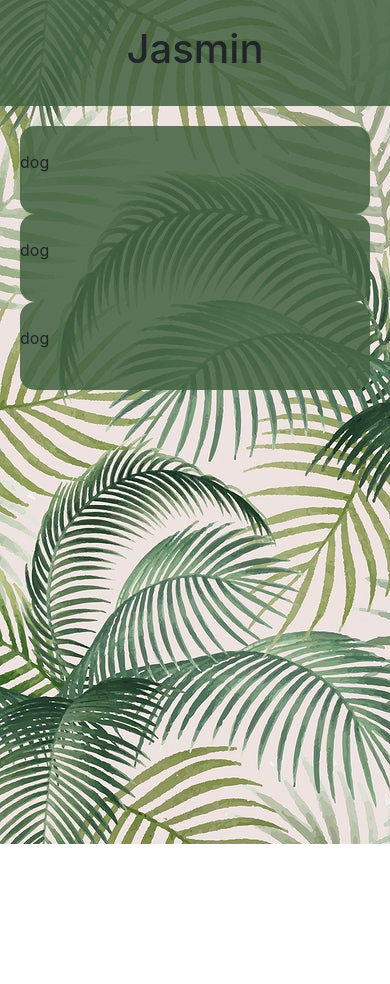
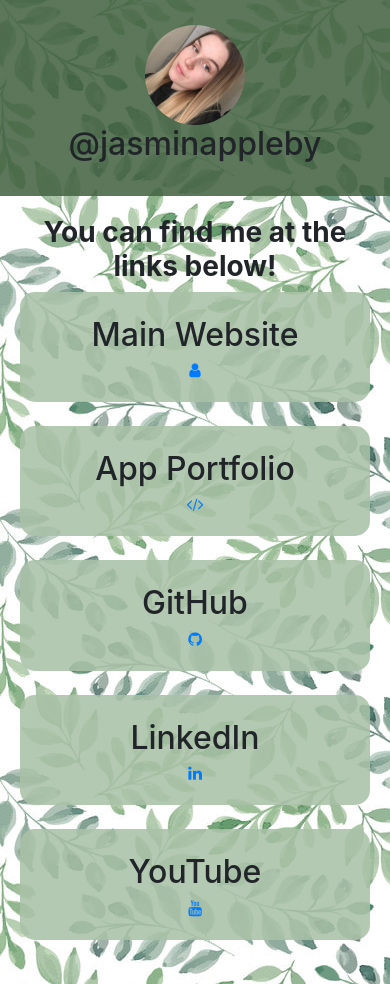
Before and after one commit to jasminappleby/Jasmins-Homepage, a plain HTML site: page index.html in a window 390 px wide. Before the commit the page ends 844 px from the top, so only its background shows below. Drawn offline with nearby package versions, Linux system fonts and the light colour scheme.

Commit message:
all link to github currently but got styling mainly down. need to edit now the a tags look to make icons bigger and more clear

```diff
--- a/index.html
+++ b/index.html
@@ -5,24 +5,52 @@
     <meta http-equiv="X-UA-Compatible" content="IE=edge">
     <meta name="viewport" content="width=device-width, initial-scale=1.0">
     <link rel="stylesheet" href="styles.css">
-
+    <link rel="stylesheet" href="https://cdnjs.cloudflare.com/ajax/libs/font-awesome/4.7.0/css/font-awesome.min.css">
     <link rel="stylesheet" href="https://stackpath.bootstrapcdn.com/bootstrap/4.3.1/css/bootstrap.min.css" integrity="sha384-ggOyR0iXCbMQv3Xipma34MD+dH/1fQ784/j6cY/iJTQUOhcWr7x9JvoRxT2MZw1T" crossorigin="anonymous">
     <title>Jasmin Appleby Holdham</title>
 </head>
 <body>
     <header>
-        <h1>Jasmin</h1>
+        <img src="imgs/selfie.jpg" alt="" class="selfie">
+        <h2>@jasminappleby</h2>
     </header>
     <main>
+        <h3 class="text-center font-weight-bold">You can find me at the links below!</h3>
+
+        <!-- Landing Page on Jasmins-Portfolio -->
         <section class="bordered-section py-4 d-flex flex-column">
-            <p>dog</p>
+            <h2 class="text-center">Main Website</h2>
+            <a href="https://github.com/jasminappleby" class="fa fa-user text-center" target="_blank"></a>
         </section>
+        <br>
+
+        <!-- App Portfolio (Shortcut to my projects) -->
         <section class="bordered-section py-4 d-flex flex-column">
-            <p>dog</p>
+            <h2 class="text-center">App Portfolio</h2>
+            <a href="https://github.com/jasminappleby" class="fa fa-code text-center" target="_blank"></a>
         </section>
+        <br>
+
+        <!-- Github -->
         <section class="bordered-section py-4 d-flex flex-column">
-            <p>dog</p>
+            <h2 class="text-center">GitHub</h2>
+            <a href="https://github.com/jasminappleby" class="fa fa-github text-center" target="_blank"></a>
         </section>
+        <br>
+
+        <!-- LinkedIn -->
+        <section class="bordered-section py-4 d-flex flex-column">
+            <h2 class="text-center">LinkedIn</h2>
+            <a href="https://github.com/jasminappleby" class="fa fa-linkedin text-center" target="_blank"></a>
+        </section>
+        <br>
+
+        <!-- YouTube -->
+        <section class="bordered-section py-4 d-flex flex-column">
+            <h2 class="text-center">YouTube</h2>
+            <a href="https://github.com/jasminappleby" class="fa fa-youtube text-center" target="_blank"></a>
+        </section>
+        <br>
     </main>
     <footer>
 
--- a/styles.css
+++ b/styles.css
@@ -3,7 +3,7 @@
 }
 
 body {
-    background-image: url('imgs/tropical.jpg');
+    background-image: url('imgs/foliage.jpg');
 }
 
 main {
@@ -21,9 +21,18 @@
         text-align: center;
     }
 
+    .selfie {
+        width: 100px;
+        height: 100px;
+        object-fit: cover;
+        border-radius: 50%;
+    }
+
     .bordered-section {
-        background-color: #446342de;
+        background-color: #a9c1a7de;
         border-radius: 15px;
     }
 
+
+
 }
```
Also changed, not shown: imgs/selfie.jpg (added).
